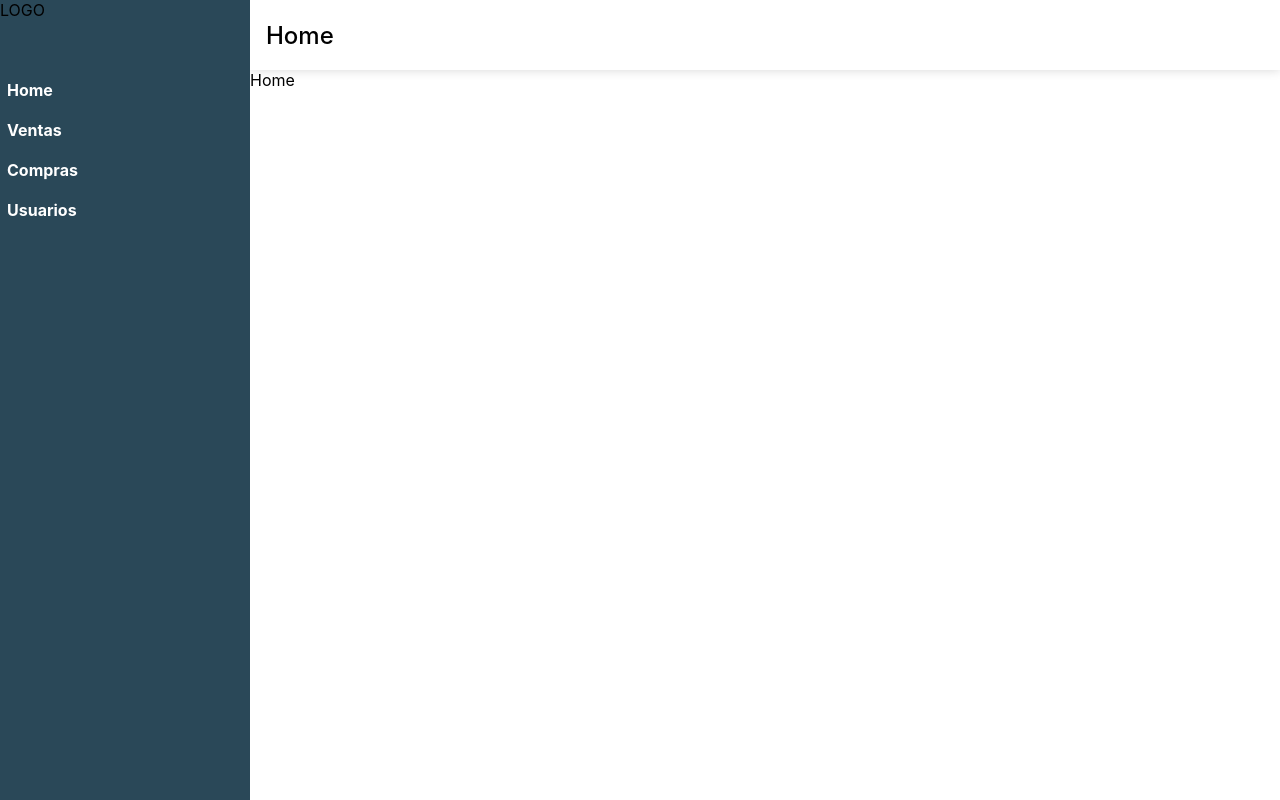
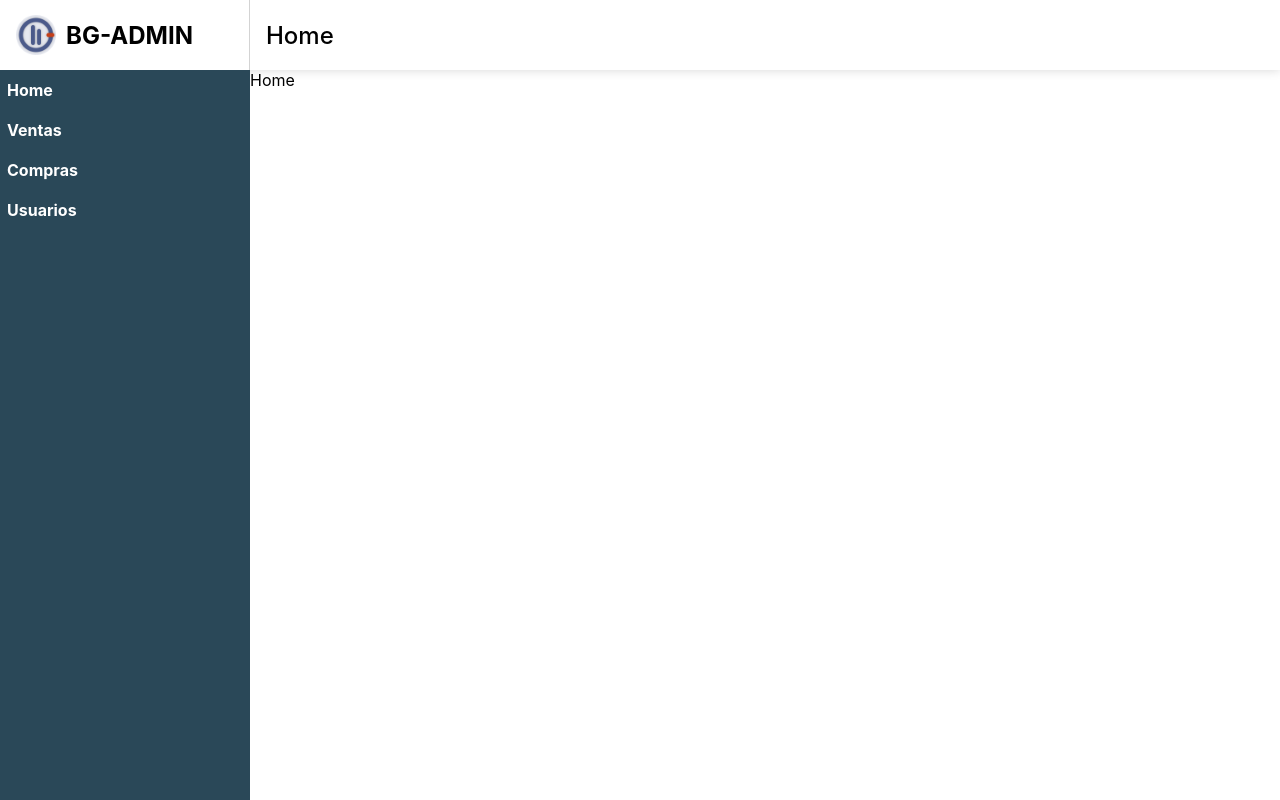
Before and after one commit to FranciscoGustavo/bg-admin, a React (Create React App) app: page / in a window 1280 px wide. Built offline with nearby package versions, Linux system fonts and the light colour scheme.

Commit message:
feat: add logo

```diff
--- a/src/components/organisms/Header/index.jsx
+++ b/src/components/organisms/Header/index.jsx
@@ -1,9 +1,14 @@
 import React from 'react';
+import logo from '../../../assets/img/logo.png';
 import './styles.css';
 
 const Header = ({ title }) => {
   return (
     <header className="header">
+      <div className="header__logo">
+        <img src={logo} alt=""/>
+        <h3>bg-admin</h3>
+      </div>
       <h1 className="header__title">{title}</h1>
     </header>
   );
--- a/src/components/organisms/Header/styles.css
+++ b/src/components/organisms/Header/styles.css
@@ -1,17 +1,37 @@
 .header {
   display: flex;
-  justify-content: space-between;
   align-items: center;
   width: 100%;
   height: 70px;
   padding: 0 16px;
-  grid-column: 2 / 3;
+  grid-column: 1 / 3;
   grid-row: 1 / 2;
   box-shadow: 0 0 10px rgba(0, 0, 0, 0.16);
   background-color: white;
 }
 
+.header__logo {
+  display: flex;
+  align-items: center;
+  width: 50%;
+  max-width: calc(250px - 16px);
+  height: 70px;
+  border-right: 1px solid lightgray;
+}
+
+.header__logo img {
+  width: 40px;
+}
+
+.header__logo h3 {
+  margin-left: 10px;
+  font-size: 24px;
+  font-weight: bold;
+  text-transform: uppercase;
+}
+
 .header__title {
+  padding-left: 16px;
   font-size: 24px;
   font-weight: 500;
 }
--- a/src/components/organisms/Navbar/index.jsx
+++ b/src/components/organisms/Navbar/index.jsx
@@ -76,10 +76,6 @@ const Navbar = () => {
 
   return (
     <div className="navbar">
-      <div className="navbar__logo">
-      	LOGO
-      </div>
-
       <nav className="navbar__nav">
         {
           NAVBAR.map(({ uid, label, to, submenus }) => (
--- a/src/components/organisms/Navbar/styles.css
+++ b/src/components/organisms/Navbar/styles.css
@@ -2,12 +2,8 @@
   width: 250px;
   height: 100%;
   grid-column: 1 / 2;
-  grid-row: 1 / 3;
+  grid-row: 2 / 3;
   background-color: var(--primary-color);
-}
-
-.navbar__logo {
-  height: 70px;
 }
 
 .navbar__menu > input {
```
Also changed, not shown: src/assets/img/logo.png (added), 1 other file (tests, documents, lock files or other folders).
